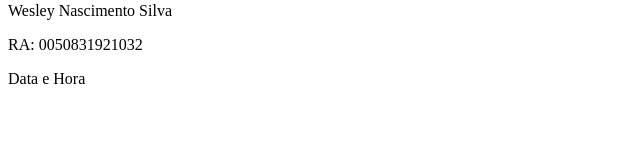
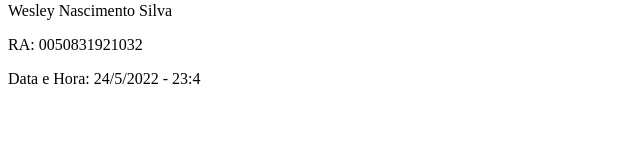
Before and after one commit to wesley1323/P3, an Angular app: page / in a window 1280 px wide. Shown: the part 122-282 px from the top of the page, without its empty margins (0-640 px from the left). Built offline with nearby package versions, Linux system fonts and the light colour scheme.

Commit message:
5 files modified

```diff
--- a/src/app/wesley-home/wesley-home.component.html
+++ b/src/app/wesley-home/wesley-home.component.html
@@ -1,4 +1,4 @@
 <h1>WesleyTaskApp</h1>
 <p>Wesley Nascimento Silva</p>
 <p>RA: 0050831921032</p>
-<p>Data e Hora</p>
+<p>Data e Hora: {{getDataHora()}}</p>
--- a/src/app/wesley-home/wesley-home.component.ts
+++ b/src/app/wesley-home/wesley-home.component.ts
@@ -3,13 +3,25 @@ import { Component, OnInit } from '@angular/core';
 @Component({
   selector: 'app-wesley-home',
   templateUrl: './wesley-home.component.html',
-  styleUrls: ['./wesley-home.component.css']
+  styleUrls: ['./wesley-home.component.css'],
 })
 export class WesleyHomeComponent implements OnInit {
+  constructor() {}
 
-  constructor() { }
+  ngOnInit() {}
 
-  ngOnInit() {
+  getDataHora() {
+    let now = new Date();
+    return (
+      now.getDate() +
+      '/' +
+      now.getMonth() +
+      '/' +
+      now.getFullYear() +
+      ' - ' +
+      now.getHours() +
+      ':' +
+      now.getMinutes()
+    );
   }
-
 }
--- a/src/app/wesley-list.service.ts
+++ b/src/app/wesley-list.service.ts
@@ -1,24 +1,20 @@
 import { HttpClient } from '@angular/common/http';
 import { Injectable } from '@angular/core';
-interface Feriado{
-  date:string;
-  name:string;
-  global:boolean;
+interface Feriado {
+  date: string;
+  name: string;
+  global: string;
 }
 @Injectable()
 export class WesleyListService {
-  feriados: Array<Feriado> =[];
-  api='https://date.nager.at/api/v2/publicholidays/2020/US';
+  feriados: Array<Feriado> = [];
+  constructor(private http: HttpClient) {}
 
-
-  constructor(private http:HttpClient) { }
-
-
-  get(){
-    this.http.get<Feriado>(this.api).subscribe((data) =>{
-      if(data) {
-        this.feriados.push(data);
-      }
-    })
+  get() {
+    this.http
+      .get<Feriado>('https://date.nager.at/api/v2/publicholidays/2020/US')
+      .subscribe((data) => {
+        this.feriados.push(data[0]);
+      });
   }
 }
--- a/src/app/wesley-list/wesley-list.component.html
+++ b/src/app/wesley-list/wesley-list.component.html
@@ -1 +1,8 @@
 <h2>Feriados</h2>
+<ul *ngFor="let feriado of this.feriados.feriados; index as i">
+  <li><b>Nome do Feriado:</b> {{ feriado.name }}</li>
+  <li><b>Data:</b> {{ feriado.date }}</li>
+  <li>
+    <b>Esta data comemorativa é global?</b> {{ feriado.global ? 'Sim' : 'Não' }}
+  </li>
+</ul>
--- a/src/app/wesley-list/wesley-list.component.ts
+++ b/src/app/wesley-list/wesley-list.component.ts
@@ -1,3 +1,4 @@
+import { HttpClient } from '@angular/common/http';
 import { Component, OnInit } from '@angular/core';
 import { WesleyListService } from '../wesley-list.service';
 
@@ -7,13 +8,13 @@ import { WesleyListService } from '../wesley-list.service';
   styleUrls: ['./wesley-list.component.css'],
 })
 export class WesleyListComponent implements OnInit {
-  constructor(public feriados: WesleyListService) {}
+  constructor(public feriados: WesleyListService, private http: HttpClient) {}
 
   ngOnInit() {
-
+    this.getFeriados();
   }
 
   getFeriados() {
-    return this.feriados.feriados;
+    this.feriados.get();
   }
 }
```
